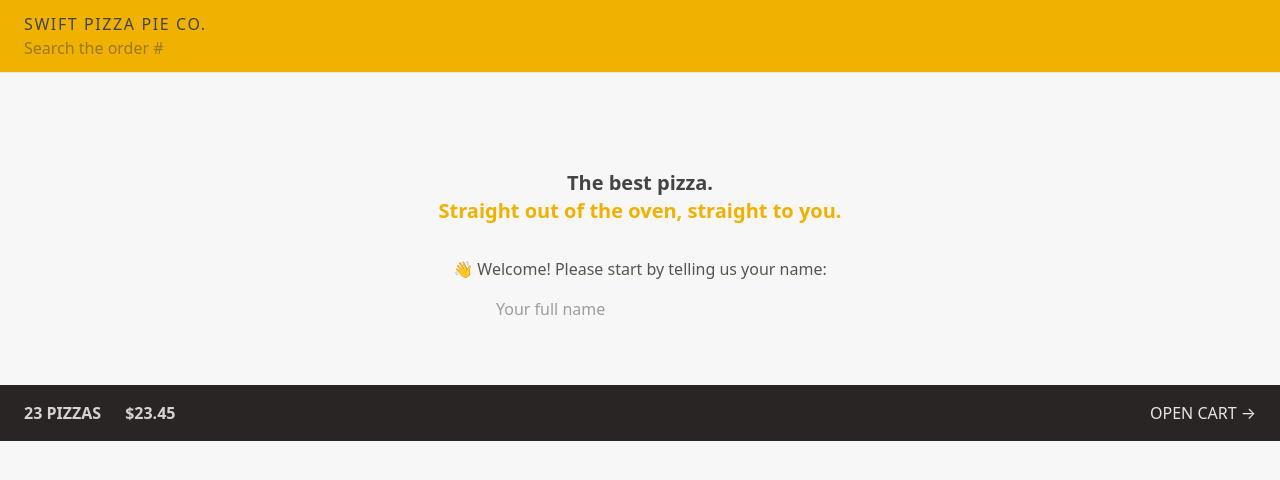
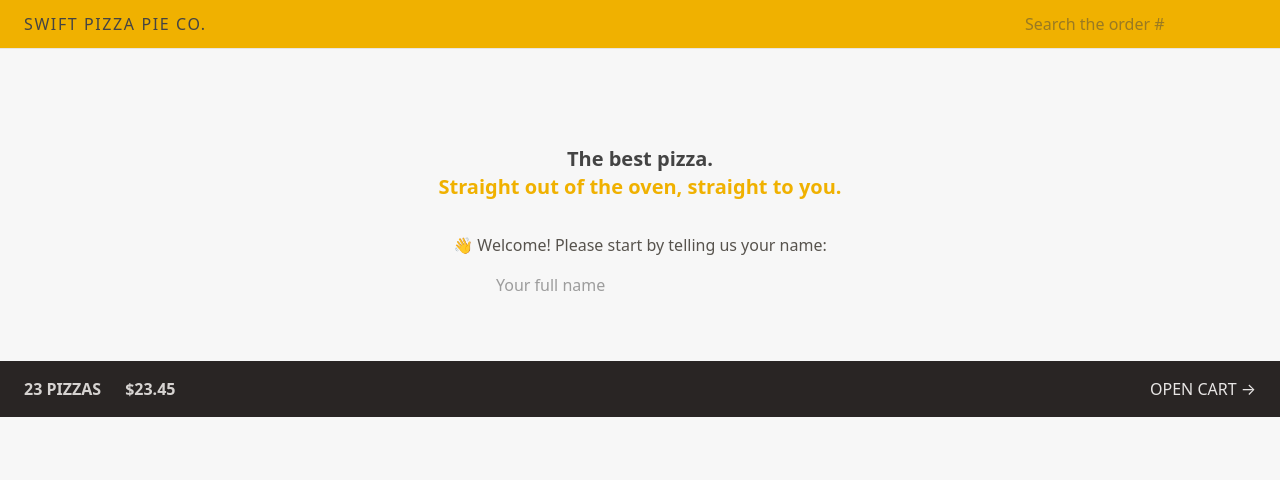
Before and after one commit to MBANS8A1/Swift-Pizza-Pie-Company, a React (Vite) app: page / in a window 1280 px wide. Shown: the top 480 px of the page. Built offline with nearby package versions, Linux system fonts and the light colour scheme.

Commit message:
I added the same flex arrangement I added in the CartOverview component to the Header component.

```diff
--- a/src/ui/Header.jsx
+++ b/src/ui/Header.jsx
@@ -4,7 +4,7 @@ import Username from '../features/user/Username';
 
 function Header() {
   return (
-    <header className="border-b border-stone-200 bg-yellow-500 px-4 py-3 uppercase sm:px-6">
+    <header className="flex items-center justify-between border-b border-stone-200 bg-yellow-500 px-4 py-3 uppercase sm:px-6">
       <Link to="/" className="tracking-widest">
         Swift Pizza Pie Co.
       </Link>
```
